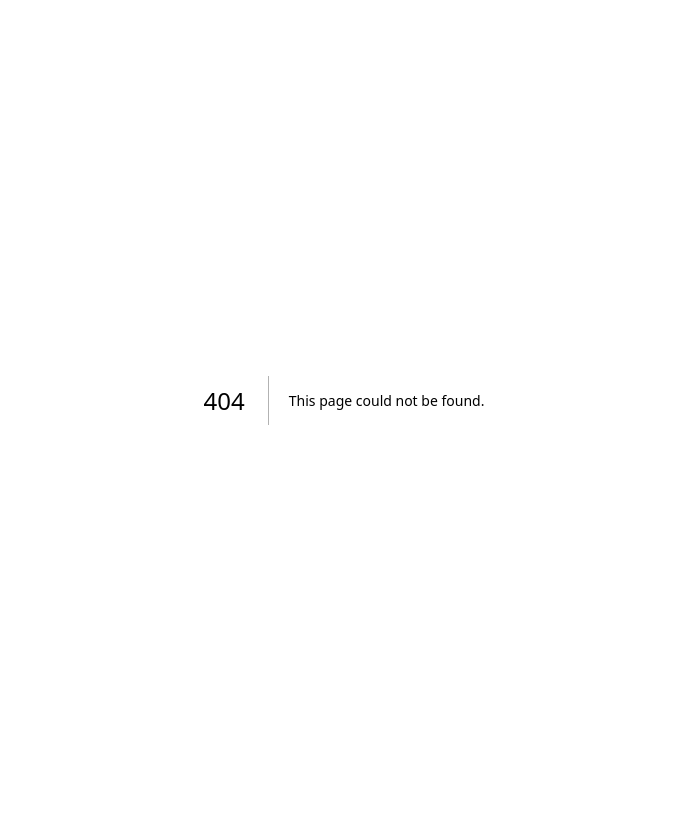
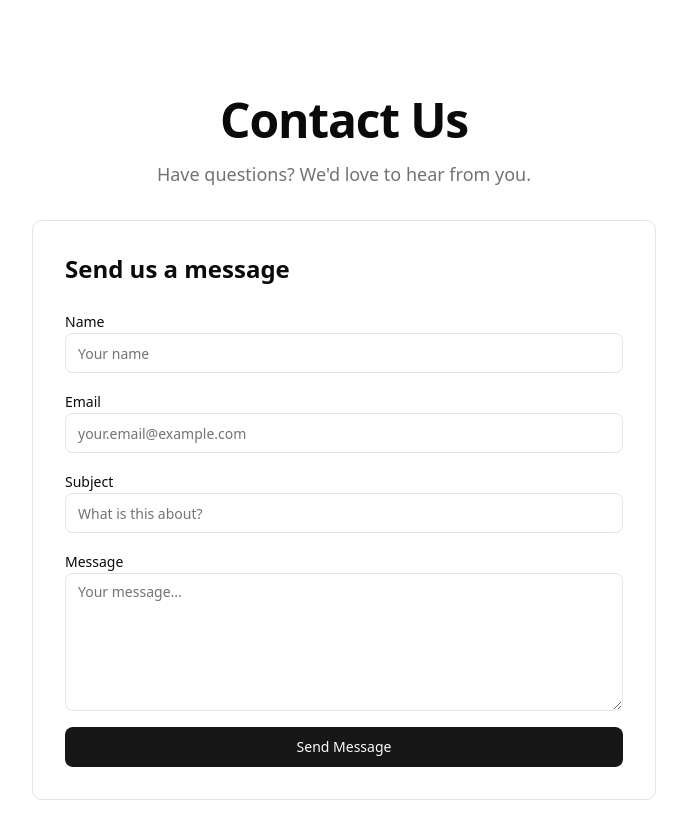
Before and after one commit to blue9kamrul/SkillBridge-frontend, a Next.js app: page /contact in a window 1280 px wide. Before the commit this address had no page. Shown: the top 838 px of the page, without its empty margins (296-983 px from the left). Before the commit the page ends 800 px from the top, so only its background shows below. Built offline with nearby package versions, Linux system fonts and the light colour scheme.

Commit message:
about and contacts page added

```diff
--- /dev/null
+++ b/src/app/about/page.tsx
@@ -0,0 +1,46 @@
+export default function AboutPage() {
+  return (
+    <div className="min-h-screen bg-background">
+      <div className="mx-auto max-w-3xl px-6 py-16 sm:py-24">
+        <div className="space-y-8">
+          <div className="text-center">
+            <h1 className="text-4xl font-bold tracking-tight sm:text-5xl">
+              About SkillBridge
+            </h1>
+            <p className="mt-4 text-lg text-muted-foreground">
+              Connecting tutors with students
+            </p>
+          </div>
+
+          <div className="space-y-6 text-center">
+            <p className="text-lg text-muted-foreground leading-relaxed">
+              SkillBridge makes it easy to find the right tutor for your needs.
+
+            </p>
+
+            <div className="grid gap-4 sm:grid-cols-3 pt-8">
+              <div className="rounded-lg border bg-card p-6">
+                <h3 className="font-semibold text-lg mb-2">Verified Tutors</h3>
+                <p className="text-sm text-muted-foreground">
+                  Experienced tutors across multiple subjects
+                </p>
+              </div>
+              <div className="rounded-lg border bg-card p-6">
+                <h3 className="font-semibold text-lg mb-2">Flexible Booking</h3>
+                <p className="text-sm text-muted-foreground">
+                  Schedule sessions that fit your lifestyle
+                </p>
+              </div>
+              <div className="rounded-lg border bg-card p-6">
+                <h3 className="font-semibold text-lg mb-2">Secure Platform</h3>
+                <p className="text-sm text-muted-foreground">
+                  Safe and transparent booking system
+                </p>
+              </div>
+            </div>
+          </div>
+        </div>
+      </div>
+    </div>
+  );
+}
--- /dev/null
+++ b/src/app/contact/page.tsx
@@ -0,0 +1,111 @@
+"use client";
+
+import { Button } from "@/components/ui/button";
+import { Input } from "@/components/ui/input";
+import {
+  Field,
+  FieldGroup,
+  FieldLabel,
+} from "@/components/ui/field";
+import { useState } from "react";
+import { toast } from "sonner";
+
+export default function ContactPage() {
+  const [formData, setFormData] = useState({
+    name: "",
+    email: "",
+    subject: "",
+    message: "",
+  });
+
+  const handleSubmit = (e: React.FormEvent) => {
+    e.preventDefault();
+    toast.success("Thank you for your message! We'll get back to you soon.");
+    setFormData({ name: "", email: "", subject: "", message: "" });
+  };
+
+  return (
+    <div className="min-h-screen bg-background">
+      <div className="mx-auto max-w-2xl px-6 py-16 sm:py-24">
+        <div className="space-y-8">
+          <div className="text-center">
+            <h1 className="text-4xl font-bold tracking-tight sm:text-5xl">
+              Contact Us
+            </h1>
+            <p className="mt-4 text-lg text-muted-foreground">
+              Have questions? We'd love to hear from you.
+            </p>
+          </div>
+
+          <div className="rounded-lg border bg-card p-8">
+            <h2 className="text-2xl font-semibold mb-6">Send us a message</h2>
+            <form onSubmit={handleSubmit}>
+              <FieldGroup>
+                <Field>
+                  <FieldLabel htmlFor="name">Name</FieldLabel>
+                  <Input
+                    id="name"
+                    type="text"
+                    value={formData.name}
+                    onChange={(e) =>
+                      setFormData({ ...formData, name: e.target.value })
+                    }
+                    placeholder="Your name"
+                    required
+                  />
+                </Field>
+
+                <Field>
+                  <FieldLabel htmlFor="email">Email</FieldLabel>
+                  <Input
+                    id="email"
+                    type="email"
+                    value={formData.email}
+                    onChange={(e) =>
+                      setFormData({ ...formData, email: e.target.value })
+                    }
+                    placeholder="your.email@example.com"
+                    required
+                  />
+                </Field>
+
+                <Field>
+                  <FieldLabel htmlFor="subject">Subject</FieldLabel>
+                  <Input
+                    id="subject"
+                    type="text"
+                    value={formData.subject}
+                    onChange={(e) =>
+                      setFormData({ ...formData, subject: e.target.value })
+                    }
+                    placeholder="What is this about?"
+                    required
+                  />
+                </Field>
+
+                <Field>
+                  <FieldLabel htmlFor="message">Message</FieldLabel>
+                  <textarea
+                    id="message"
+                    value={formData.message}
+                    onChange={(e) =>
+                      setFormData({ ...formData, message: e.target.value })
+                    }
+                    placeholder="Your message..."
+                    required
+                    rows={6}
+                    className="flex w-full rounded-md border border-input bg-background px-3 py-2 text-base ring-offset-background placeholder:text-muted-foreground focus-visible:outline-none focus-visible:ring-2 focus-visible:ring-ring focus-visible:ring-offset-2 disabled:cursor-not-allowed disabled:opacity-50 md:text-sm"
+                  />
+                </Field>
+
+                <Button type="submit" className="w-full">
+                  Send Message
+                </Button>
+              </FieldGroup>
+            </form>
+          </div>
+        </div>
+      </div>
+    </div>
+  );
+}
```
